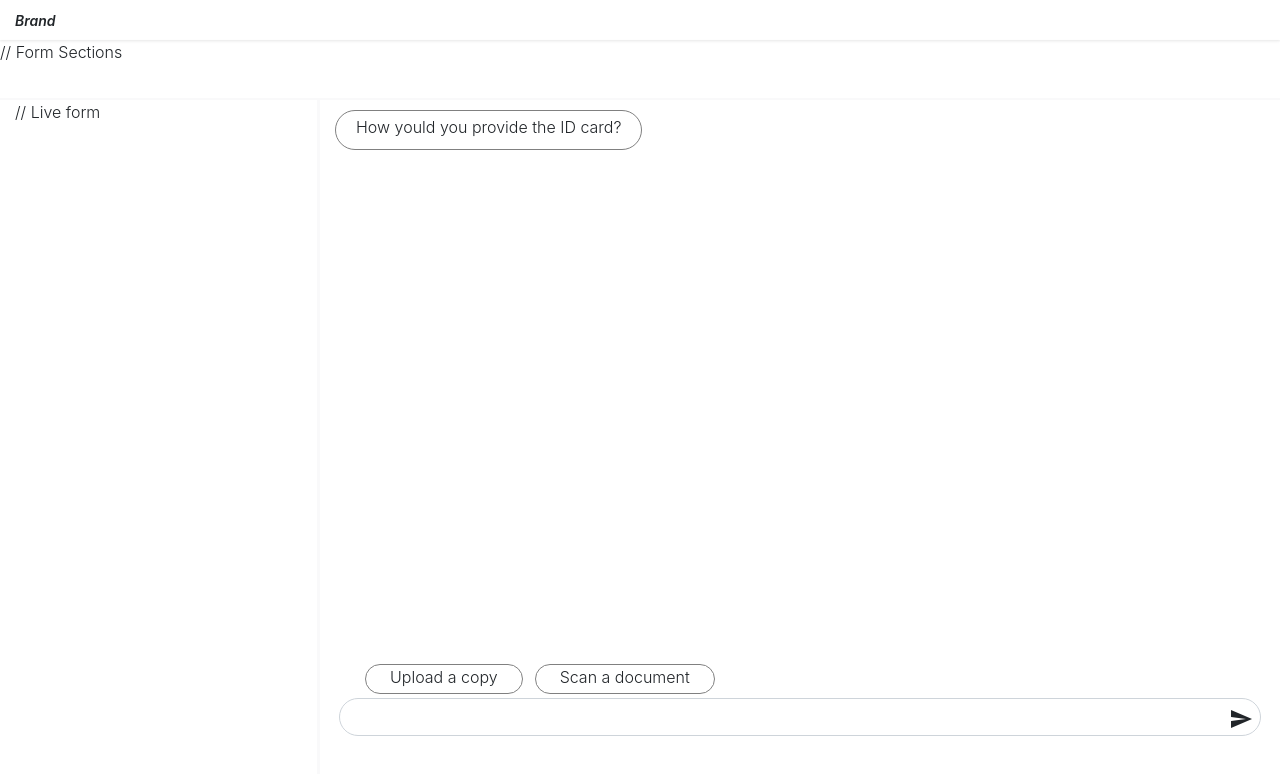
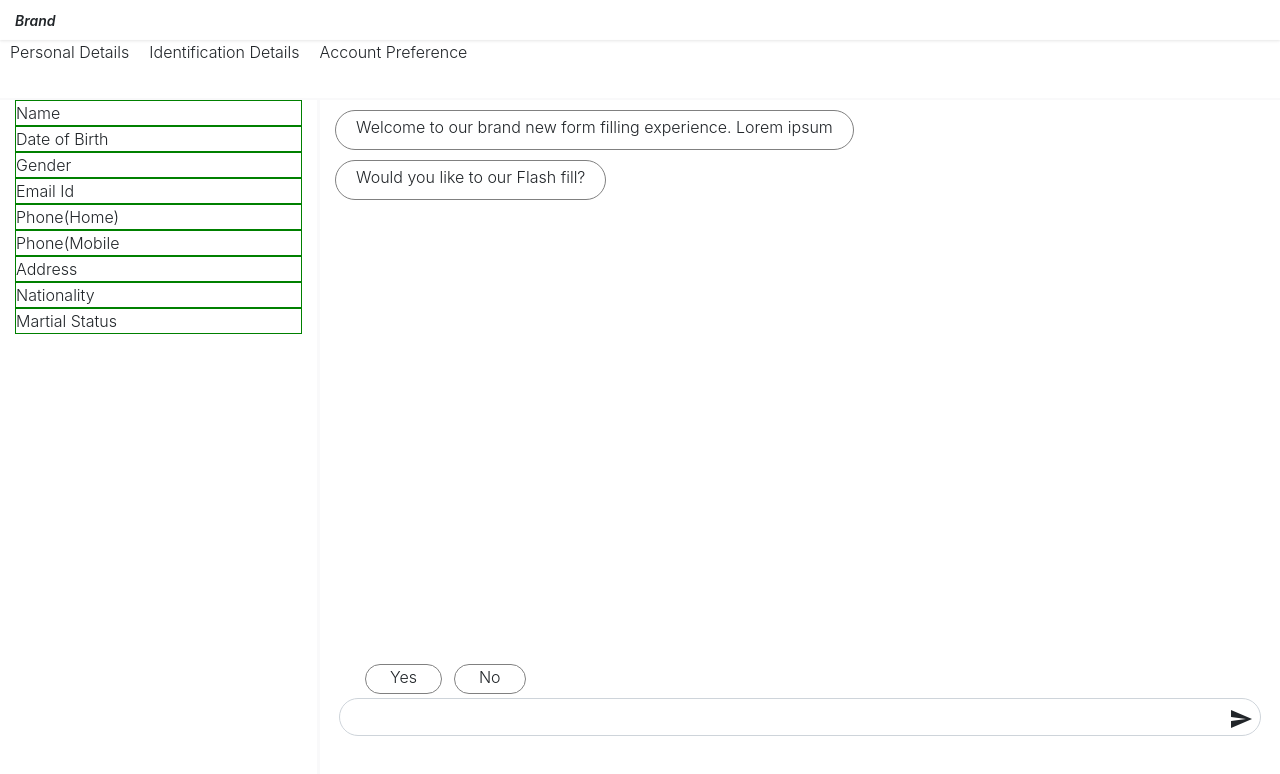
Before and after one commit to kamalbabu/new-form-layout, a React (Create React App) app: page / in a window 1280 px wide. Shown: the top 774 px of the page. Built offline with nearby package versions, Linux system fonts and the light colour scheme.

Commit message:
Implementing flow

```diff
--- /dev/null
+++ b/src/components/upload/Upload.css
@@ -0,0 +1,3 @@
+.imagePreview img{
+    height: 100px;
+}
--- /dev/null
+++ b/src/components/upload/UploadFile.js
@@ -0,0 +1,54 @@
+import React, { Component } from 'react';
+import './Upload.css';
+
+class UploadFile extends Component {
+    constructor(props) {
+        super(props);
+        this.state = {
+            status: 'INITIAL',
+            file:null
+        }
+    }
+    handleImageChange(e){
+        e.preventDefault();
+
+        let reader = new FileReader();
+        let file = e.target.files[0];
+
+        reader.onloadend = async () => {
+          await this.setState({
+            file: file,
+            imagePreviewUrl: reader.result
+          });
+          console.log(this.state);
+          let imagePreview = (<div className="imagePreview"><img src={this.state.imagePreviewUrl} /></div>);
+          this.props.onUpload(imagePreview)
+        }
+        reader.readAsDataURL(file)
+    }
+
+    render() {
+
+        let {imagePreviewUrl} = this.state;
+        let imagePreview = null;
+        if (imagePreviewUrl) {
+            imagePreview = (<img src={imagePreviewUrl} />);
+        } else {
+            imagePreview = (<div className="previewText">Please select an Image for Preview</div>);
+        }
+        //console.log(imagePreviewUrl);
+        //console.log(imagePreview);
+        return (
+            <div>
+
+                <div className="imgPreview">
+                    {this.imagePreview}
+                </div>
+                <input className="fileInput"
+                       type="file"
+                        onChange={(e)=>this.handleImageChange(e)} />
+            </div>
+        );
+    }
+}
+export default UploadFile;
--- a/src/index.js
+++ b/src/index.js
@@ -13,3 +13,4 @@ ReactDOM.render(<App />, document.getElementById('root'));
 // unregister() to register() below. Note this comes with some pitfalls.
 // Learn more about service workers: https://bit.ly/CRA-PWA
 serviceWorker.unregister();
+//serviceWorker.register();
--- a/src/mocks/conversationTree.js
+++ b/src/mocks/conversationTree.js
@@ -3,7 +3,7 @@ import options from "./optionMock";
 let conversation=[
     {
         id:'001',
-        type:'WELCOME',
+        type:'INFO',
         text:'Welcome to our brand new form filling experience. Lorem ipsum',
         option:''
     },
@@ -54,6 +54,18 @@ let conversation=[
                 nextId:''
             }
         }
+    },
+    {
+        id:'005',
+        type:'INFO_PROCESS_FLASH_FILL',
+        text:'Please wait while we process ..',
+        option:''
+    },
+    {
+        id:'006',
+        type:'INFO',
+        text:'We have successsully captured some data',
+        option:''
     }
 ];
 
--- /dev/null
+++ b/src/mocks/form.js
@@ -0,0 +1,143 @@
+let formCategory =[
+    {
+        id:'FORM_CAT_PERSONAL',
+        name:'Personal Details',
+        progress:0
+    },
+    {
+        id:'FORM_CAT_ID',
+        name:'Identification Details',
+        progress:0
+    },
+    {
+        id:'FORM_CAT_ACCOUNTSETUP',
+        name:'Account Preference',
+        progress:0
+    }
+];
+
+
+let formDetails=[
+    {
+        id:'2001',
+        cat:'FORM_CAT_PERSONAL',
+        fieldId:'FULL_NAME',
+        fieldName:'Name',
+        option:[],
+        value:''
+    },
+    {
+        id:'2002',
+        cat:'FORM_CAT_PERSONAL',
+        fieldId:'DATE_OF_BIRTH',
+        fieldName:'Date of Birth',
+        option:[],
+        value:''
+    },
+    {
+        id:'2003',
+        cat:'FORM_CAT_PERSONAL',
+        fieldId:'GENDER',
+        fieldName:'Gender',
+        option:['Male','Female'],
+        value:''
+    },
+    {
+        id:'2004',
+        cat:'FORM_CAT_PERSONAL',
+        fieldId:'EMAIL',
+        fieldName:'Email Id',
+        option:[],
+        value:''
+    },
+    {
+        id:'2005',
+        cat:'FORM_CAT_PERSONAL',
+        fieldId:'PHONE_HOME',
+        fieldName:'Phone(Home)',
+        option:[],
+        value:''
+    },
+    {
+        id:'2006',
+        cat:'FORM_CAT_PERSONAL',
+        fieldId:'PHONE_MOBILE',
+        fieldName:'Phone(Mobile',
+        option:[],
+        value:''
+    },
+    {
+        id:'2007',
+        cat:'FORM_CAT_PERSONAL',
+        fieldId:'ADDRESS',
+        fieldName:'Address',
+        option:[],
+        value:''
+    },
+    {
+        id:'2008',
+        cat:'FORM_CAT_PERSONAL',
+        fieldId:'NATIONALITY',
+        fieldName:'Nationality',
+        option:[],
+        value:''
+    },
+    {
+        id:'2009',
+        cat:'FORM_CAT_PERSONAL',
+        fieldId:'MARTIAL_STATUS',
+        fieldName:'Martial Status',
+        option:['Single','Married'],
+        option:[],
+        value:''
+    },
+    {
+        id:'2010',
+        cat:'FORM_CAT_ID',
+        fieldId:'AADHAR',
+        fieldName:'Aadhaar Number',
+        option:[],
+        value:''
+    },
+    {
+        id:'2011',
+        cat:'FORM_CAT_ID',
+        fieldId:'PASSPORT',
+        fieldName:'Passport Number',
+        option:[],
+        value:''
+    },
+    {
+        id:'2012',
+        cat:'FORM_CAT_ID',
+        fieldId:'PAN',
+        fieldName:'PAN Number',
+        option:[],
+        value:''
+    },
+    {
+        id:'2012',
+        cat:'FORM_CAT_ID',
+        fieldId:'DRIVING_LICENSE',
+        fieldName:'Driving License Number',
+        option:[],
+        value:''
+    },
+    {
+        id:'2013',
+        cat:'FORM_CAT_ACCOUNTSETUP',
+        fieldId:'DRIVING_LICENSE',
+        option:['Yes','No'],
+        value:''
+    }
+];
+
+
+
+let formInfo ={
+    formCategory:formCategory,
+    formDetails:formDetails
+}
+
+
+export default formInfo;
--- a/src/pages/form/Form.css
+++ b/src/pages/form/Form.css
@@ -170,3 +170,16 @@
     margin-right: 18px;
     margin-left:18px;
 } */
+
+
+
+
+.section-item{
+    float: left;
+    margin-right: 10px;
+    margin-left: 10px;
+}
+
+.live-form-item{
+    border: 1px solid green;
+}
--- a/src/pages/form/Form.js
+++ b/src/pages/form/Form.js
@@ -1,50 +1,80 @@
 import React, { Component } from 'react';
 import './Form.css';
-import { MDBContainer, MDBRow, MDBCol } from "mdbreact";
+import { MDBContainer, MDBRow, MDBCol, MDBModal,MDBModalBody, MDBModalHeader, MDBModalFooter } from "mdbreact";
 import OmniInput from '../../components/omni-input/OmniInput';
 import * as Constant from '../../common/constants';
 import options from '../../mocks/optionMock';
 import conversation from '../../mocks/conversationTree';
-
+import UploadFile from '../../components/upload/UploadFile';
+import formInfo from '../../mocks/form';
 class Form extends Component {
 
     constructor(props) {
         super(props);
         this.state = {
-            lastConversationIndex: 3,
+            formcategory:[],
+            liveForm:{},
+            selectedFormCategory:0,
+            lastConversationIndex: 0,
             conversationTree: conversation,
             conversationDOM: [],
             processedForm: {},
             currentOption: {},
             currentInputExpects: Constant.CONVERSATION_TYPE.OPTION,
+            modal:false
 
         }
         this.conversationDomElm = [];
         // THis is some comment
     }
 
+    componentWillMount(){
+        console.log(formInfo);
+        this.setState({
+            formcategory:formInfo.formCategory,
+            liveForm:formInfo.formDetails
+        })
+    }
+
+    toggleModal = async () => {
+        await this.setState({
+          modal: !this.state.modal
+        });
+      }
     scrollToBottom = () => {
-        if(this.messagesEnd){
-            this.messagesEnd.scrollTop =  this.messagesEnd.scrollHeight;
+        if (this.messagesEnd) {
+            this.messagesEnd.scrollTop = this.messagesEnd.scrollHeight;
         }
     }
+    onUploadFileComplete =(imageElm) =>{
+        console.log('UPLOAD RETURN');
+        this.registerUserConversationElm(imageElm);
+        this.toggleModal();
+        setTimeout(() => {
+            this.triggerConversation();
+        }, 2000);
 
+
+    }
     componentDidMount() {
         this.initBotConversation();
         this.scrollToBottom();
     }
 
-    componentDidUpdate(){
+    componentDidUpdate() {
         this.scrollToBottom();
     }
 
 
     initBotConversation() {
+
         this.triggerConversation()
     }
 
     triggerConversation = async () => {
         let conversationObject = this.state.conversationTree[this.state.lastConversationIndex];
+        //console.log(conversationObject);
+        try{
             if (conversationObject !== undefined) {
                 while (conversationObject.type !== 'CHOICE') {
                     let conversationElm = <BotConversationElm item={conversationObject} type={Constant.CONVERSATION_TYPE.BOT} key={conversationObject.id} />
@@ -72,18 +102,27 @@ class Form extends Component {
             }
 
         }
+        catch(e){
+
+        }
+
+    }
 
     handleUserResponse(conversation) {
-        console.log(conversation);
+        //console.log(conversation);
         this.setState({
             currentOption: {}
         })
         let conversationElm = <ConversationItem item={conversation} type={Constant.CONVERSATION_TYPE.TEXT} key={conversation.data.value.text} />
         this.registerUserConversationElm(conversationElm);
-
-        setTimeout(()=>{
+        if(conversation.data.value.value==='FLASH_FILL_UPLOAD'){
+            this.toggleModal();
+        }
+        else{
+            setTimeout(() => {
                 this.triggerConversation();
-        },2000);
+            }, 2000);
+        }
 
     }
 
@@ -102,14 +141,18 @@ class Form extends Component {
     }
 
     render() {
+        let currentStateId = this.state.formcategory[this.state.selectedFormCategory].id;
+        let currentFormItem = this.state.liveForm.filter(x=>x.cat===currentStateId);
         return (
             <MDBContainer fluid className="form-container">
                 <MDBRow className="form-sections-container">
-                // Form Sections
+                    <FormSection item={this.state.formcategory}/>
                 </MDBRow>
                 <MDBRow className="form-conversation-container">
                     <MDBCol md="3" sm="12" xs="12" className="live-form-container">
-                    // Live form
+                       <LiveFormContainer
+                        item={currentFormItem}
+                        />
                     </MDBCol>
                     <MDBCol md="9" sm="12" className="conversation-container no-margin">
                         <div className="conversation-area no-margin">
@@ -124,6 +167,13 @@ class Form extends Component {
                         </div>
                     </MDBCol>
                 </MDBRow>
+                <MDBModal isOpen={this.state.modal}
+                          toggle={this.toggleModal} size="fluid"
+                          className="" >
+                    <MDBModalBody>
+                        <UploadFile onUpload={this.onUploadFileComplete.bind(this)}/>
+                    </MDBModalBody>
+                </MDBModal>
                 {/* <MDBRow className="height-full-10 light-border" >
                     hello
                 </MDBRow> */}
@@ -171,3 +221,42 @@ function ConversationItem(props) {
         </div>
     )
 }
+
+
+function FormSection(props){
+    return(
+        <div>
+            {
+                props.item.map(x=><FormSectionItem item={x}  key={x.id}/>)
+            }
+        </div>
+    )
+}
+
+function FormSectionItem(props){
+    return(
+        <div className="section-item">
+            {props.item.name}
+        </div>
+    )
+}
+
+function LiveFormContainer(props){
+    return(
+        <div>
+            {
+                props.item.map(x=><LiveFormItem item={x}  key={x.id}/>)
+            }
+        </div>
+    )
+}
+
+
+function LiveFormItem(props){
+    return (
+        <div className="live-form-item">
+            <div>{props.item.fieldName}</div>
+            <div>{props.item.value}</div>
+        </div>
+    )
+}
```
Also changed, not shown: 1 other file (tests, documents, lock files or other folders). Lines whose indentation alone changed are shown as unchanged.
